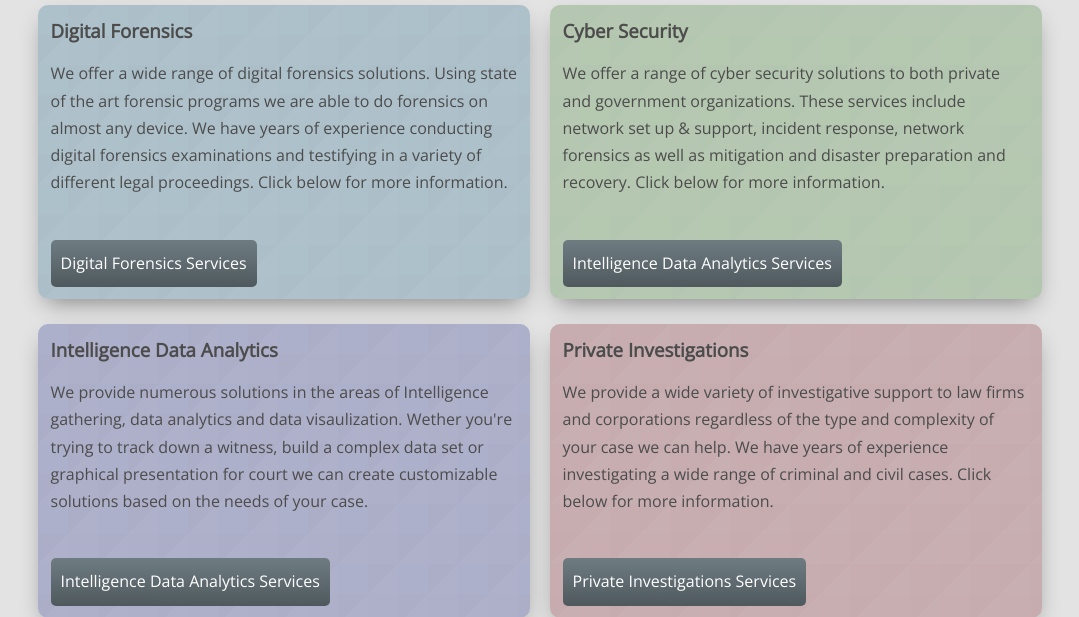
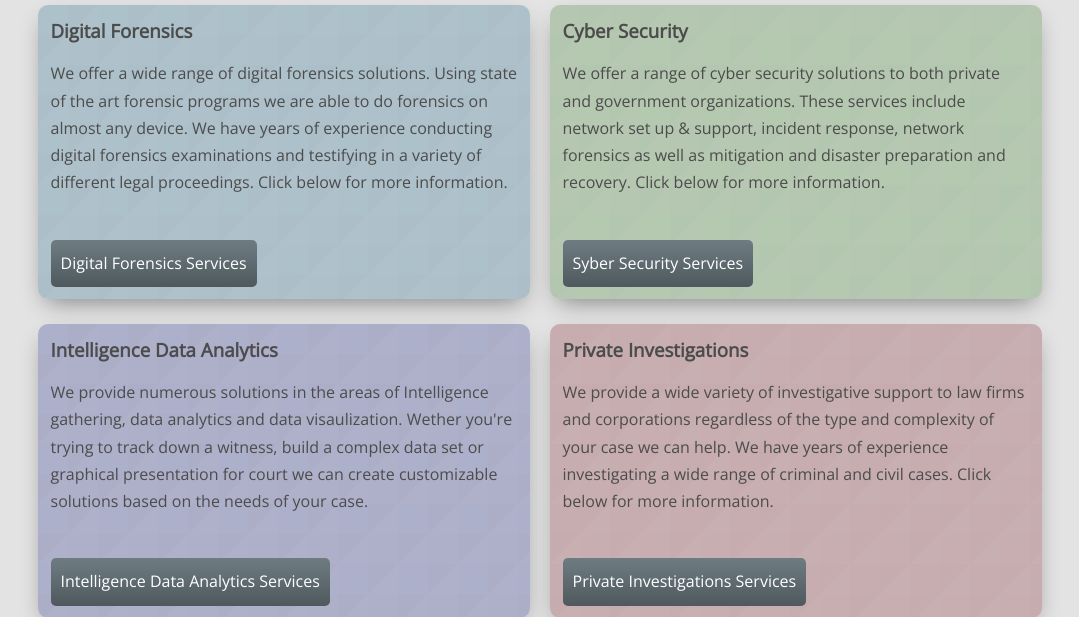
Before and after one commit to cmthoman/PFConcept, a Rails app: page / in a window 1280 px wide. Shown: the part 262-879 px from the top of the page, without its empty margins (100-1179 px from the left). Run offline with Rails 7, Linux system fonts and the light colour scheme; style sheets or scripts are compiled from the project's sources; some libraries are stand-ins or nearby versions.

Commit message:
Update Cyber Security Services button

```diff
--- a/app/views/static_pages/home.html.erb
+++ b/app/views/static_pages/home.html.erb
@@ -19,7 +19,7 @@
 		<h3>Cyber Security</h3>
 		<p>We offer a range of cyber security solutions to both private and government organizations. These services include network set up & support, incident response, network forensics as well as mitigation and disaster preparation and recovery. Click below for more information.</p>
 		<br/>
-		<a href="#" class="btn blue_btn">Intelligence Data Analytics Services</a>
+		<a href="#" class="btn blue_btn">Syber Security Services</a>
 	</div>
 	<div class="content_box red_triangle_bg">
 		<h3>Private Investigations</h3>
```
